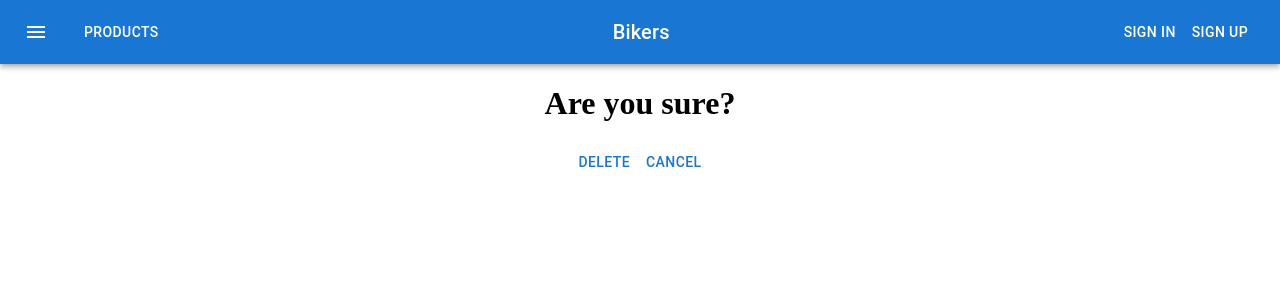
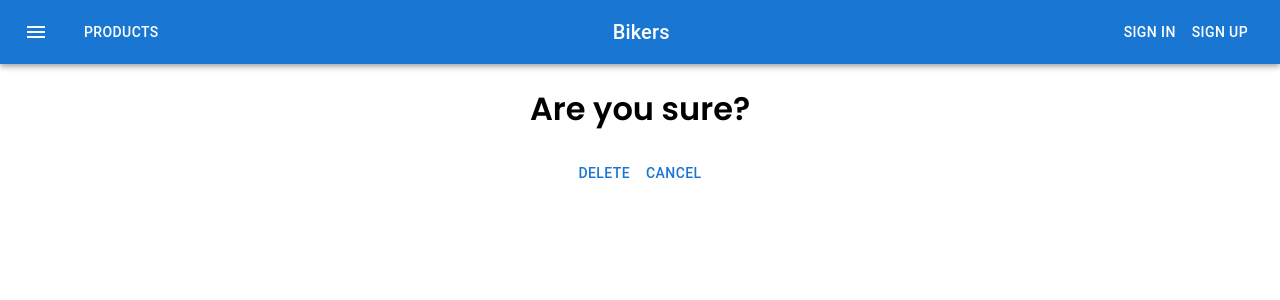
Before and after one commit to RensvGemert/S3-IP-Frontend_Bikers, a React (Create React App) app: page /product/delete/1 in a window 1280 px wide. Shown: the top 300 px of the page. Built offline with nearby package versions, Linux system fonts and the light colour scheme.

Commit message:
Styling changes in products

```diff
--- a/src/components/ProductCreate.js
+++ b/src/components/ProductCreate.js
@@ -3,7 +3,7 @@
 import axios from 'axios';
 import { Link } from 'react-router-dom';
 
-export default function ProductCreate() {
+const ProductCreate = () => {
     const [productTitle, setProductTitle] = useState('');
     const [productDescription, setProductDescription] = useState('');
     const [productPrice, setProductPrice] = useState('');
@@ -86,3 +86,5 @@
         </div>
     )
 }
+
+export default ProductCreate;
--- a/src/components/ProductUpdate.js
+++ b/src/components/ProductUpdate.js
@@ -1,7 +1,7 @@
 import React, { useState } from 'react';
 import { useParams } from 'react-router-dom';
 
-import {Form, Button } from 'react-bootstrap';
+import { Form, Button } from 'react-bootstrap';
 import axios from 'axios';
 
 
@@ -20,7 +20,7 @@
             productImageUrl
         },
             {
-            headers: {"Content-Type": "application/json"}
+                headers: { "Content-Type": "application/json" }
             }
         )
     }
@@ -81,7 +81,7 @@
                     type="submit">Update
                 </Button>
 
-                <Button href="/products" style={{marginLeft: 12}}className="btn btn-danger">Cancel</Button>
+                <Button href="/products" style={{ marginLeft: 12 }} className="btn btn-danger">Cancel</Button>
             </Form>
         </>
     );
--- a/src/index.css
+++ b/src/index.css
@@ -1,10 +1,12 @@
+@import url('https://fonts.googleapis.com/css2?family=Poppins:wght@200;400;600&display=swap');
+
 @media (min-width: 768px) {
   .grid {
     grid-template-columns: repeat(2, 50%);
     }
 }
 
-@media (min-width: 960px) {
+@media (min-width: 1200px) {
   .grid {
     grid-template-columns: repeat(3, 30%);
     }
@@ -18,7 +20,7 @@
 
 @media (min-width: 1600px) {
   .grid {
-    grid-template-columns: repeat(4, 25%);
+    grid-template-columns: repeat(5, 20%);
     }
 }
 
@@ -30,6 +32,7 @@
 
 body {
   margin: 0;
+  font-family: 'Poppins', sans-serif;
 }
 
 .grid, .gridDetails {
```
Lines whose indentation alone changed are shown as unchanged.
